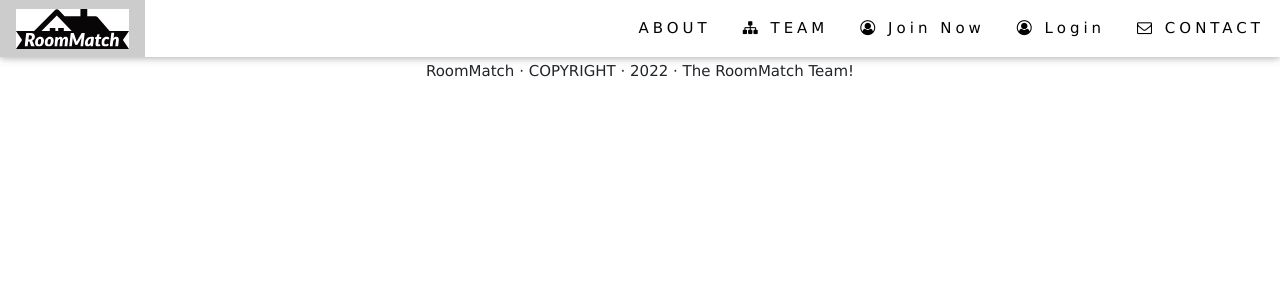
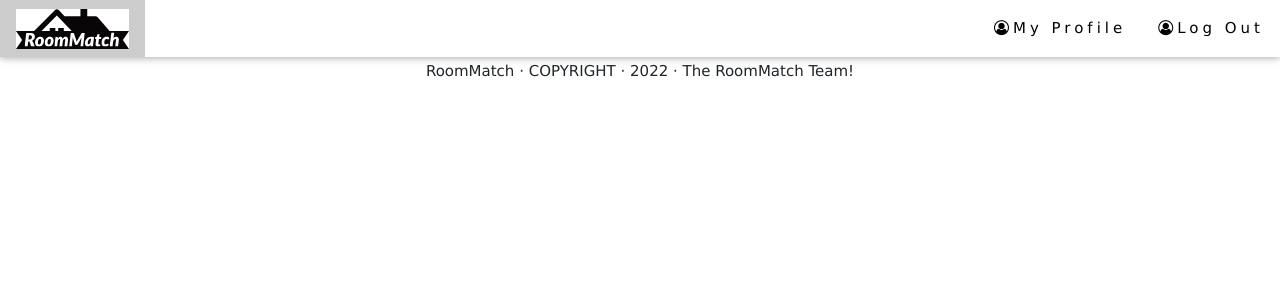
Before and after one commit to Hanzalar/cs-1520, a Flask app: page /JoinNow in a window 1280 px wide. Shown: the top 300 px of the page. Run offline with Flask 2, Linux system fonts and the light colour scheme; the visitor is signed in with stand-in values (Sample User, id 1); data that the repository does not hold is empty; some libraries are stand-ins or nearby versions.

Commit message:
implement authentication-based navbar

```diff
--- a/main.py
+++ b/main.py
@@ -24,6 +24,17 @@ def get_secret_key():
 
 app.secret_key = get_secret_key() # so we can have session cookies
 
+NAVBAR_AUTH = [
+    ["profile.html", "fa-user-circle-o", "My Profile"],
+    ["logout.html", "fa-user-circle-o", "Log Out"]
+]
+
+NAVBAR_NOAUTH = [
+    ["index.html#team", "fa-sitemap", "Team"],
+    ["JoinNow.html", "fa-user-plus", "Join Now"],
+    ["login.html", "fa-user-circle-o", "Log In"],
+    ["index.html#contact", "fa-envelope-o", "Contact"]
+]
 
 def create_user(email):
     client = datastore.Client()
@@ -54,7 +65,7 @@ def root():
         ] # this assumes that for name there is an image file at /static/images/name.png
         shuffle(founder_list) # random order of pics bc why not
         if (founder_list[0] == 'David'): alert_msg = "This is an error!"
-        return render_template('index.html', title='Home', names=founder_list, alert_msg=alert_msg)
+        return render_template('index.html', title='Home', names=founder_list, alert_msg=alert_msg, nav=NAVBAR_NOAUTH)
 
 
 @app.route('/signup', methods=['POST'])
@@ -81,7 +92,7 @@ def dosignup():
 
     session['user'] = user.username
 
-    return render_template('profile.html', user = new_user)
+    return render_template('profile.html', user = new_user, nav=NAVBAR_AUTH)
 
 @app.route('/login')
 @app.route('/login.html')
@@ -89,7 +100,7 @@ def login():
     if get_user(): # if you're logged in go back to profiles
         return show_profiles()
     else:
-        return render_template('login.html')
+        return render_template('login.html', nav=NAVBAR_NOAUTH)
 
 @app.route('/loginpost', methods=['POST'])
 def dologin():
@@ -101,9 +112,9 @@ def dologin():
     if user and check_password_hash(user['password'], password):
         ''' add user to session '''
         session['user'] = email
-        return render_template('profile.html', user = user)
+        return render_template('profile.html', user = user, nav=NAVBAR_AUTH)
 
-    return render_template('login.html')
+    return render_template('login.html', nav=NAVBAR_NOAUTH)
 
 @app.route('/logout')
 @app.route('/logout.html')
@@ -146,14 +157,14 @@ def Join():
     if get_user(): # if you're logged in go back to profiles
         return show_profiles()
     else:
-        return render_template('JoinNow.html',title ="JoinNow")
+        return render_template('JoinNow.html',title ="JoinNow", nav=NAVBAR_NOAUTH)
 
 @app.route('/emailsubmission')
 def emailsubmission():
      try:
          name = request.values["name"]
          email = request.values["email"]
-         return render_template('JoinSuccess.html', title = "Success", Name = name, results = email)
+         return render_template('JoinSuccess.html', title = "Success", Name = name, results = email, nav=NAVBAR_NOAUTH)
      except:
         return Join()
 
@@ -166,7 +177,7 @@ def show_profiles():
     if get_user():
         query = datastore.Client().query(kind = 'user')
         users = list(query.fetch())
-        return render_template('profiles.html', title="Profiles", users=users)
+        return render_template('profiles.html', title="Profiles", users=users, nav=NAVBAR_AUTH)
     else:
         return login()
 
@@ -176,7 +187,7 @@ def show_profile(id):
         ## finish implementing this please!
         user = datastore.Client().get(id)
         if user:
-            return render_template('profile.html', title="Profile", user=user)
+            return render_template('profile.html', title="Profile", user=user, nav=NAVBAR_AUTH)
         else:
             return show_profiles()
     else:
@@ -186,7 +197,8 @@ def show_profile(id):
 @app.route('/404.html')
 @app.route('/404')
 def error404(e):
-    return render_template('404.html', title='404'), 404
+    nav = NAVBAR_AUTH if get_user() else NAVBAR_NOAUTH
+    return render_template('404.html', title='404', nav=nav), 404
 
 if __name__ == '__main__':
     app.run(host='127.0.0.1', port=8080, debug=True)
--- a/templates/_base.html
+++ b/templates/_base.html
@@ -41,11 +41,15 @@
       <a href="index.html#home" class="w3-bar-item w3-button aos-animate"> <img src="/static/images/RoomMatch.svg" height="40px"></a> <!-- Dislike manual height def -->
       <!-- Right-sided navbar links -->
       <div class="w3-right w3-hide-small">
+        {% for item in nav %}
+          <a href="{{item[0]}}" class="w3-bar-item w3-button w3-wide"><i class="fa {{item[1]}}"></i>{{item[2]}}</a>
+        {% endfor %}
+        <!-- old navbar
         <a href="index.html" class="w3-bar-item w3-button w3-wide">ABOUT</a>
         <a href="index.html#team" class="w3-bar-item w3-button w3-wide"><i class="fa fa-sitemap"></i> TEAM</a>
         <a href="JoinNow.html" class="w3-bar-item w3-button w3-wide"><i class="fa fa-user-circle-o"></i> Join Now</a>
         <a href="login.html" class="w3-bar-item w3-button w3-wide"><i class="fa fa-user-circle-o"></i> Login</a>
-        <a href="index.html#contact" class="w3-bar-item w3-button w3-wide"><i class="fa fa-envelope-o"></i> CONTACT</a>
+        <a href="index.html#contact" class="w3-bar-item w3-button w3-wide"><i class="fa fa-envelope-o"></i> CONTACT</a> -->
       </div>
       <!-- Hide right-floated links on small screens and replace them with a menu icon -->
 
@@ -58,10 +62,14 @@
   <!-- Sidebar on small screens when clicking the menu icon -->
   <nav class="w3-sidebar w3-bar-block w3-black w3-card w3-animate-left w3-hide-medium w3-hide-large " style="display:none" id="mySidebar">
     <a href="javascript:void(0)" onclick="w3_close()" class="w3-bar-item w3-button w3-large w3-padding-16">Close ×</a>
+    {% for item in nav %}
+      <a href="{{item[0]}}" onclick="w3_close()" class="w3-bar-item w3-button">{{item[2]}}</a>
+    {% endfor %}
+    <!-- old navbar
     <a href="#about" onclick="w3_close()" class="w3-bar-item w3-button">ABOUT</a>
     <a href="#team" onclick="w3_close()" class="w3-bar-item w3-button">TEAM</a>
     <a href="#work" onclick="w3_close()" class="w3-bar-item w3-button">SIGN UP</a>
-    <a href="#contact" onclick="w3_close()" class="w3-bar-item w3-button">CONTACT</a>
+    <a href="#contact" onclick="w3_close()" class="w3-bar-item w3-button">CONTACT</a> -->
   </nav>
 
     <section>
```
